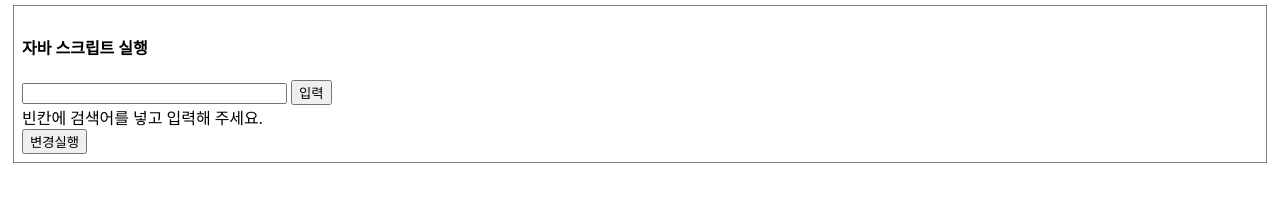
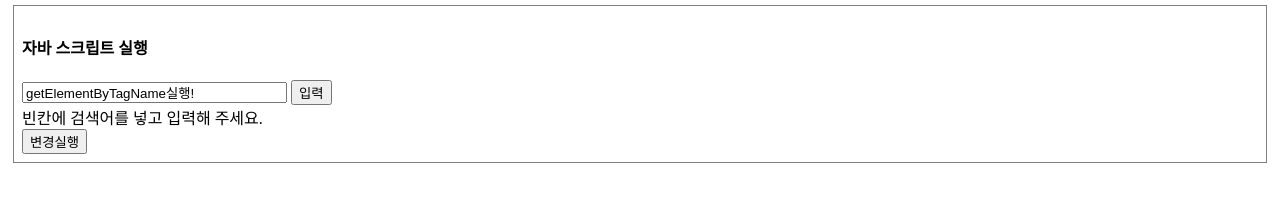
Before and after one commit to goeun23/goeun23.github.io, a plain HTML site: page 20180607/getElementByTagName.html in a window 1280 px wide. Both pictures are taken after a click on the button "변경실행". Shown: the part 101-302 px from the top of the page. Drawn offline with Linux system fonts and the light colour scheme; files that its build step writes are made by us from their sources.

Commit message:
Update getElementByTagName.html

```diff
--- a/20180607/getElementByTagName.html
+++ b/20180607/getElementByTagName.html
@@ -5,7 +5,7 @@
   <meta name="viewport" content="width=device-width, initial-scale=1"/>
   <link rel="stylesheet" href="sample.css"/></script>
   <script>
-    function fnGetElementsByName(){
+    function fnGetElementsByTagName(){
       var accessTag = document.getElementsByTagName("input")[0];
       console.log(accessTag.tagName);
       accessTag.setAttribute("value","getElementByTagName실행!");
```
